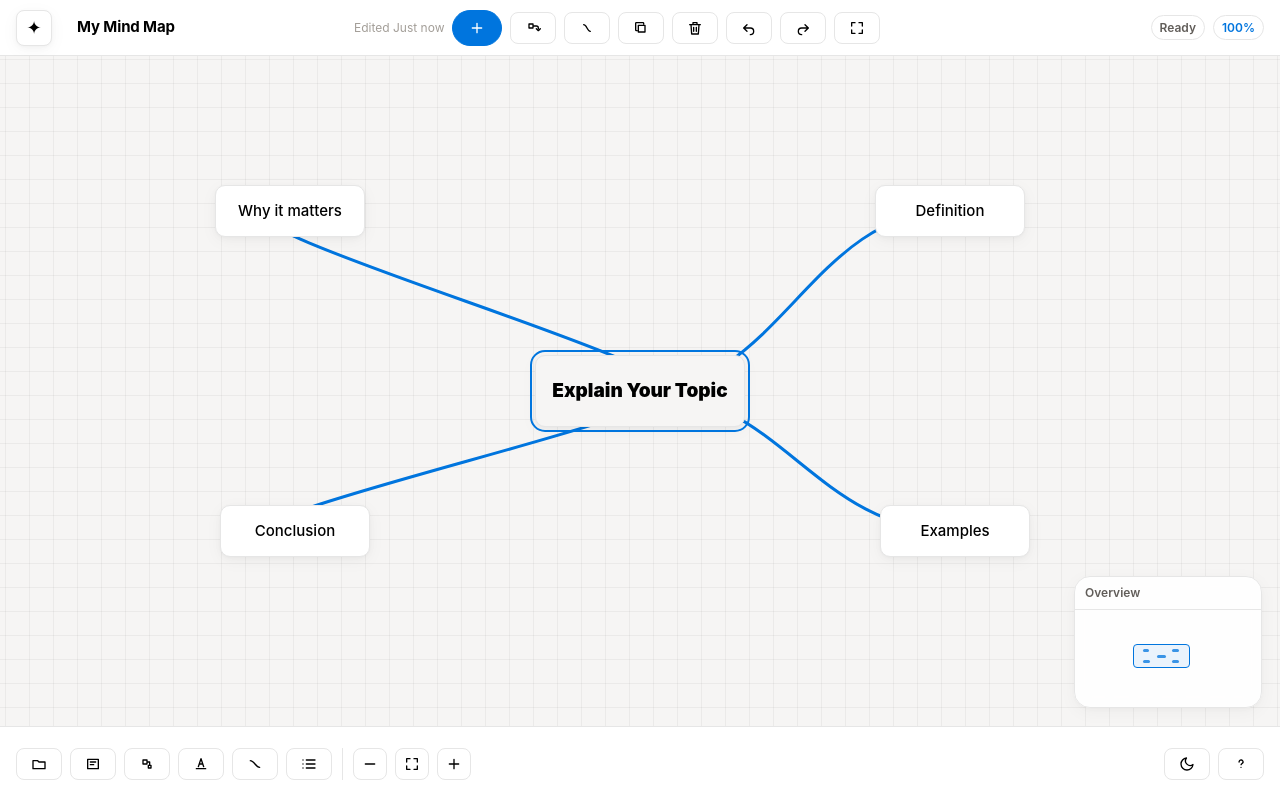
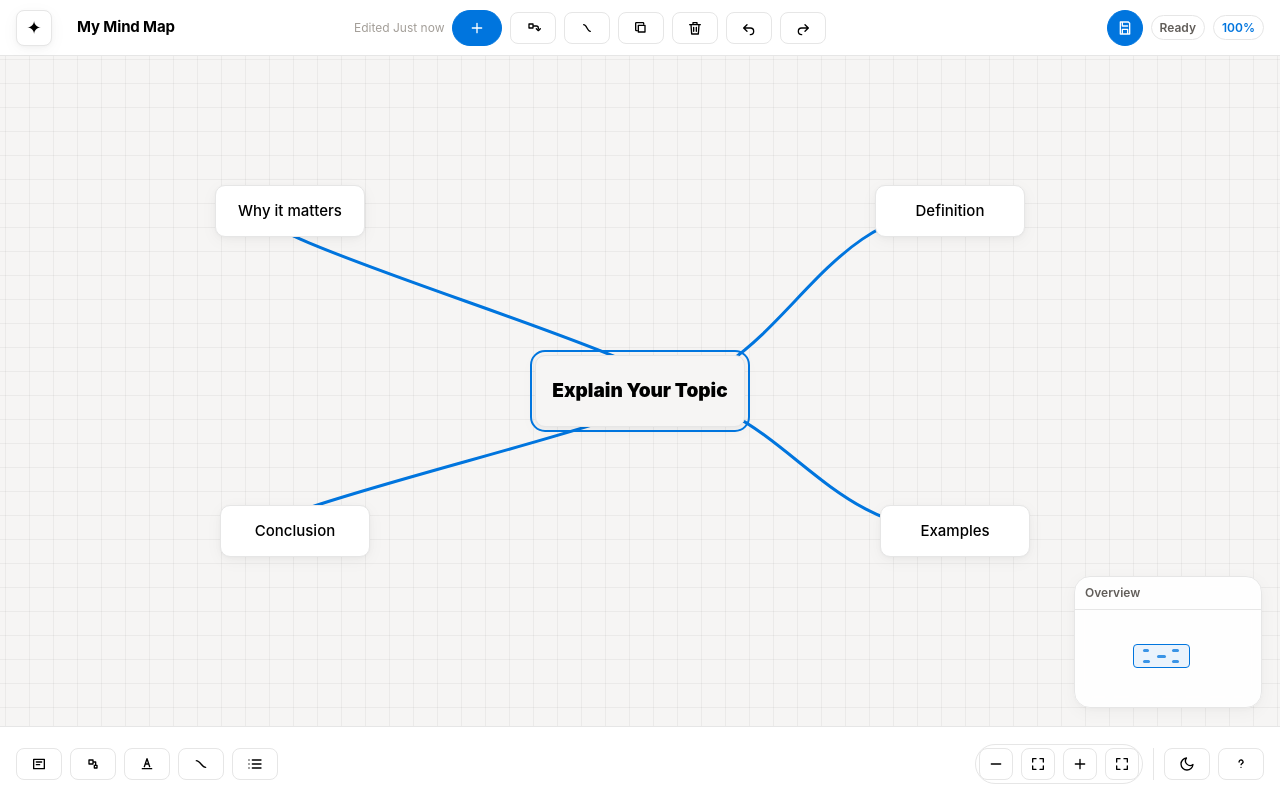
Before and after one commit to xxzeeshanahmedxx/Mind-Map, a website built with Vite: page index.html in a window 1280 px wide. Built offline with nearby package versions, Linux system fonts and the light colour scheme.

Commit message:
Reposition zoom controls and compact taskbar panels

```diff
--- a/src/main.js
+++ b/src/main.js
@@ -123,8 +123,8 @@ app.innerHTML = `
       <button id="deleteNode" class="tool-btn">${icon('trash')}<span>Delete</span></button>
       <button id="undoBtn" class="tool-btn">${icon('undo')}<span>Undo</span></button>
       <button id="redoBtn" class="tool-btn">${icon('redo')}<span>Redo</span></button>
-      <button id="fitBtn" class="tool-btn">${icon('fit')}<span>Fit</span></button>
       <div class="ml-auto flex items-center gap-2">
+        <button id="quickSave" class="tool-btn tool-btn-primary">${icon('save')}<span>Save</span></button>
         <span id="status" class="status-pill">Ready</span>
         <span id="zoomLabel" class="zoom-pill">100%</span>
       </div>
@@ -143,20 +143,20 @@ app.innerHTML = `
 
     <footer class="taskbar no-print">
       <div class="taskbar-group">
-        <button class="tool-btn task-toggle" data-panel="projectPanel">${icon('folder')}<span>Project</span></button>
         <button class="tool-btn task-toggle" data-panel="canvasPanel">${icon('canvas')}<span>Canvas</span></button>
         <button class="tool-btn task-toggle" data-panel="nodesPanel">${icon('nodes')}<span>Nodes</span></button>
         <button class="tool-btn task-toggle" data-panel="formatPanel">${icon('format')}<span>Format</span></button>
         <button class="tool-btn task-toggle" data-panel="linesPanel">${icon('lines')}<span>Lines</span></button>
         <button class="tool-btn task-toggle" data-panel="outlinePanel">${icon('outline')}<span>Outline</span></button>
       </div>
-      <div class="taskbar-divider"></div>
-      <div class="taskbar-group">
+      <div class="ml-auto taskbar-group zoom-cluster">
         <button id="zoomOut" class="tool-btn icon-only" title="Zoom out">${icon('minus')}</button>
         <button id="zoomReset" class="tool-btn icon-only" title="Reset zoom">${icon('fit')}</button>
         <button id="zoomIn" class="tool-btn icon-only" title="Zoom in">${icon('add')}</button>
+        <button id="fitBtn" class="tool-btn icon-only" title="Fit map">${icon('fit')}</button>
       </div>
-      <div class="ml-auto taskbar-group">
+      <div class="taskbar-divider"></div>
+      <div class="taskbar-group">
         <button id="themeToggle" class="tool-btn">${icon('moon')}<span>Dark</span></button>
         <button class="tool-btn task-toggle" data-panel="shortcutsPanel">${icon('help')}<span>Shortcuts</span></button>
       </div>
@@ -840,6 +840,13 @@ function createFromOutline() {
   status('Outline converted')
 }
 
+function saveCurrentMap() {
+  state.outline = $('#outline')?.value || state.outline
+  state.mapTitle = $('#mapTitle')?.value || state.mapTitle
+  localStorage.setItem(STORAGE_KEY, JSON.stringify(state))
+  status('Saved locally')
+}
+
 function bindEvents() {
   $$('.task-toggle').forEach((button) => {
     button.addEventListener('click', (event) => {
@@ -928,11 +935,8 @@ function bindEvents() {
     status('Redo')
   })
 
-  $('#saveLocal').addEventListener('click', () => {
-    state.outline = $('#outline').value
-    localStorage.setItem(STORAGE_KEY, JSON.stringify(state))
-    status('Saved locally')
-  })
+  $('#quickSave').addEventListener('click', saveCurrentMap)
+  $('#saveLocal')?.addEventListener('click', saveCurrentMap)
   $('#loadLocal').addEventListener('click', () => {
     const saved = localStorage.getItem(STORAGE_KEY)
     if (!saved) return alert('No saved map found in this browser yet.')
--- a/src/style.css
+++ b/src/style.css
@@ -144,19 +144,21 @@
     bottom: 86px;
     left: 16px;
     z-index: 80;
-    width: min(720px, calc(100vw - 32px));
+    width: fit-content;
+    min-width: 260px;
+    max-width: calc(100vw - 32px);
     max-height: min(72vh, 720px);
     overflow: auto;
     border: 1px solid var(--notion-hairline);
     border-radius: 16px;
     background: var(--notion-surface-raised);
-    padding: 20px;
+    padding: 16px;
     color: var(--notion-ink);
     box-shadow: var(--shadow-elevated);
   }
 
-  .task-panel.narrow { width: min(420px, calc(100vw - 32px)); }
-  .task-panel.medium { width: min(560px, calc(100vw - 32px)); }
+  .task-panel.narrow { min-width: 280px; width: fit-content; }
+  .task-panel.medium { min-width: 420px; width: fit-content; }
   .task-panel.right { left: auto; right: 16px; }
 
   .panel-title { margin-bottom: 12px; color: var(--notion-ink-secondary); font-size: 12px; font-weight: 600; line-height: 1.33; letter-spacing: 0.125px; }
@@ -296,3 +298,12 @@
   }
   .top-nav .tool-btn::after { bottom: auto; top: calc(100% + 8px); }
 }
+
+
+@layer components {
+  #quickSave.tool-btn-primary { min-width: 36px; width: 36px; padding-inline: 0; }
+  .zoom-cluster { padding: 3px; border: 1px solid var(--notion-hairline); border-radius: 9999px; background: var(--notion-surface); }
+  .task-panel .grid { min-width: max-content; }
+  #nodesPanel, #outlinePanel { width: min(520px, calc(100vw - 32px)); }
+  #formatPanel { width: min(560px, calc(100vw - 32px)); }
+}
```
